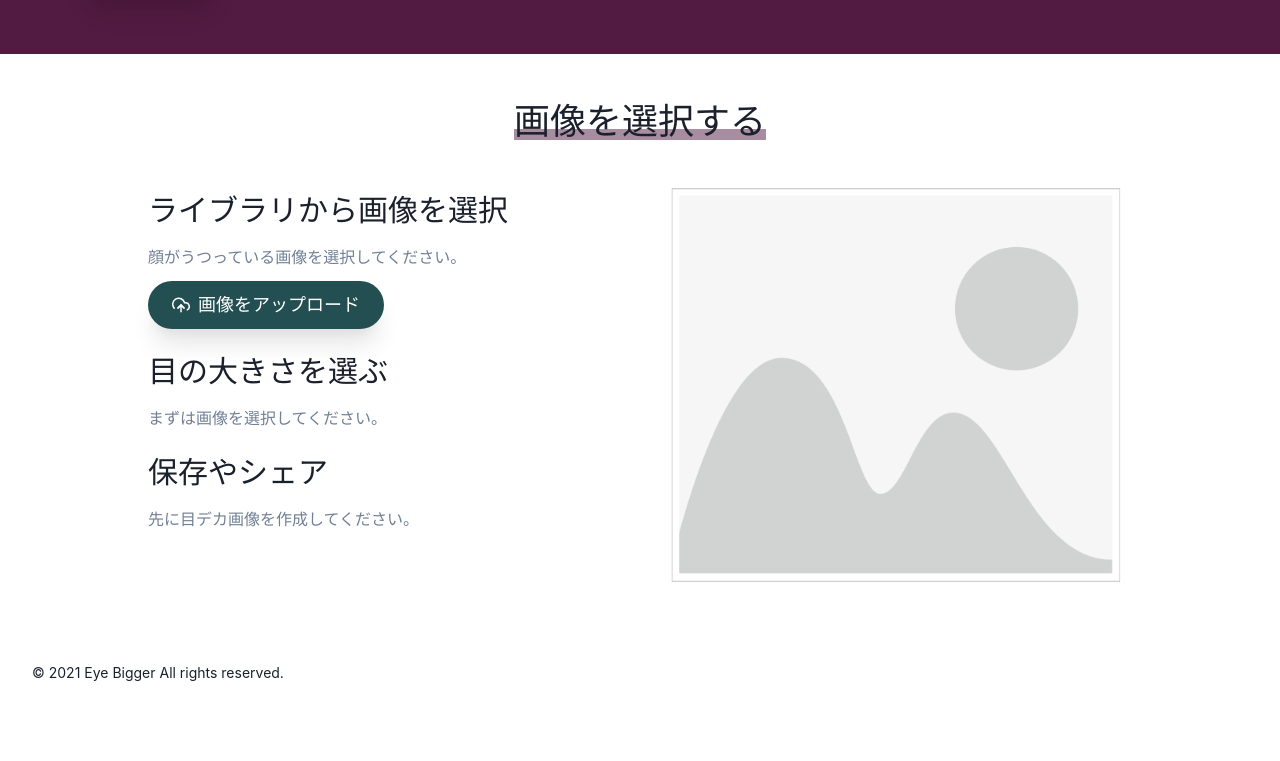
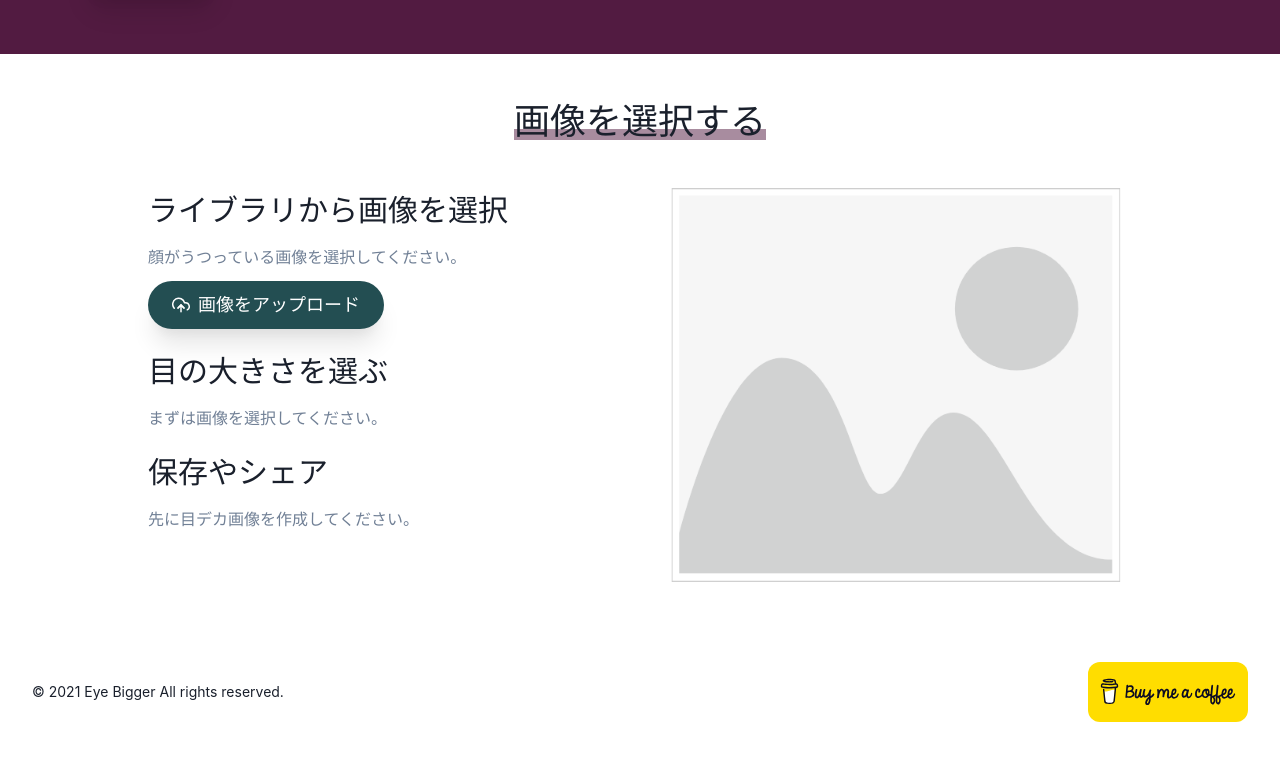
Before and after one commit to toffyui/eyedol, a Next.js app: page / in a window 1280 px wide. Shown: the part 323-1084 px from the top of the page. Before the commit the page ends 1054 px from the top, so only its background shows below. Built offline with nearby package versions, Linux system fonts and the light colour scheme.

Commit message:
chore: add payment link

```diff
--- a/components/Footer.tsx
+++ b/components/Footer.tsx
@@ -1,4 +1,4 @@
-import { Box, Text, Flex } from "@chakra-ui/react";
+import { Box, Text, Flex, Image } from "@chakra-ui/react";
 
 const Footer = () => {
   return (
@@ -13,11 +13,21 @@ const Footer = () => {
     >
       <Flex
         justifyContent="space-between"
+        alignItems="center"
         flexDirection={{ md: "row", base: "column" }}
       >
         <Text fontSize="sm">
           &copy; {new Date().getFullYear()} Eye Bigger All rights reserved.
         </Text>
+        <a href="https://www.buymeacoffee.com/yuikoito" target="_blank">
+          <Image
+            src={"/images/buyMeACoffee.svg"}
+            alt={"buy"}
+            borderRadius={"xl"}
+            h={"60px"}
+            cursor="pointer"
+          />
+        </a>
       </Flex>
     </Box>
   );
```
Also changed, not shown: public/images/buyMeACoffee.svg (added).
